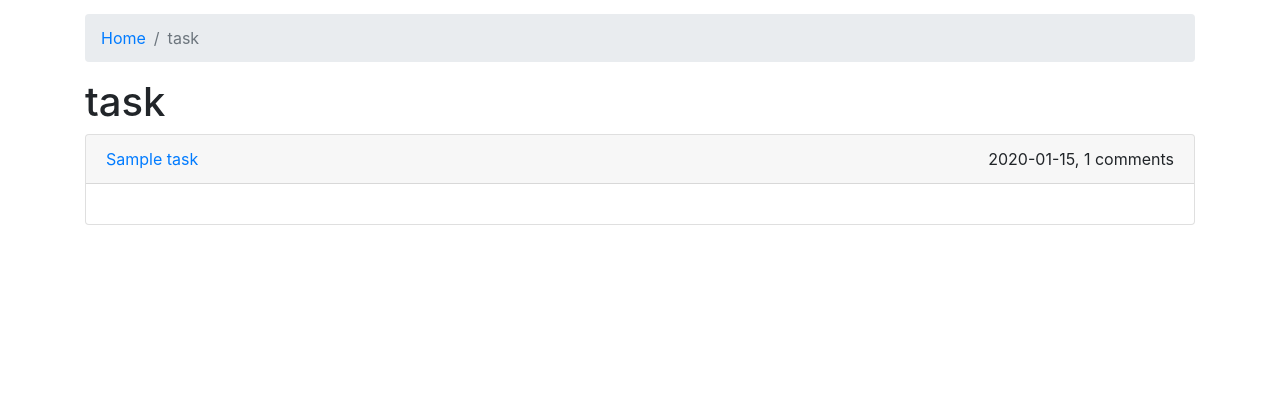
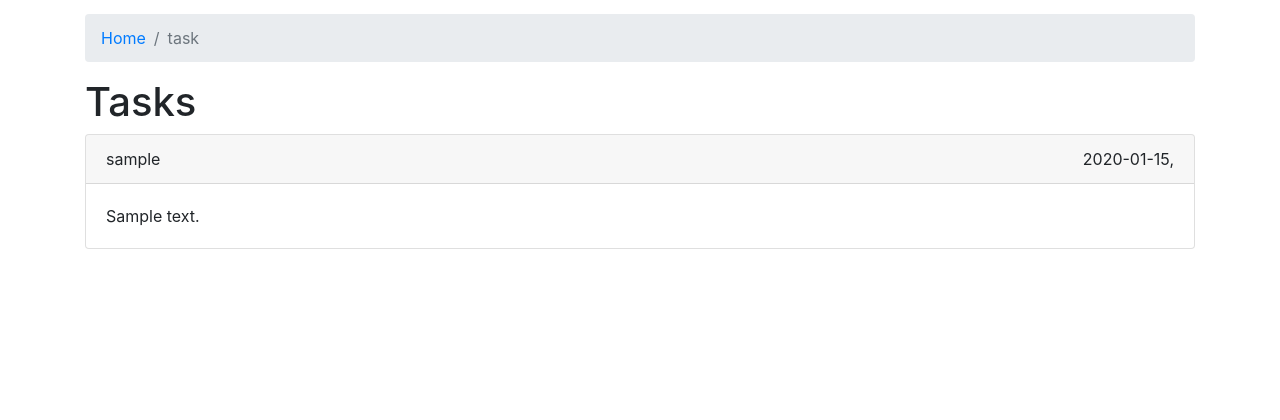
Before and after one commit to ilyastuit/test-psr7-framework, a PHP site: template templates/app/task/index.html.twig in a window 1280 px wide. Shown: the part 56-476 px from the top of the page. Run offline with PHP 8.4, Linux system fonts and the light colour scheme; the template is opened without the code that fills it: most values are stand-ins (such as "Sample title", 1, 10 or a date in 2020); some libraries are stand-ins or nearby versions.

Commit message:
Edited routes and views for tasks

```diff
--- a/config/routes.php
+++ b/config/routes.php
@@ -6,6 +6,6 @@ use Framework\Http\Application;
 /* @var Application $app */
 
 $app->get('home', '/', \App\Http\Action\Task\IndexAction::class);
-$app->get('task', '/task', \App\Http\Action\Task\TaskAction::class);
-$app->get('task_page', '/task/{page}', \App\Http\Action\Task\TaskAction::class, ['tokens' => ['page' => '\d+']]);
-$app->get('task_show', '/task/{id}', \App\Http\Action\Task\TaskAction::class, ['tokens' => ['id' => '\d+']]);
+$app->get('task', '/task', \App\Http\Action\Task\IndexAction::class);
+$app->get('task_page', '/task/{page}', \App\Http\Action\Task\IndexAction::class, ['tokens' => ['page' => '\d+']]);
+$app->get('task_show', '/task/{id}', \App\Http\Action\Task\ShowAction::class, ['tokens' => ['id' => '\d+']]);
--- a/templates/app/task/index.html.twig
+++ b/templates/app/task/index.html.twig
@@ -14,23 +14,23 @@
 {% endblock %}
 
 {% block content %}
-    <h1>task</h1>
+    <h1>Tasks</h1>
 
     {% for task in tasks %}
 
         <div class="card mb-3">
             <div class="card-header">
-                <span class="float-right">{{ task.date|date('Y-m-d') }}, {{ task.commentsCount }} comments</span>
-                <a href="{{ path('task_show', {'id': task.id}) }}">{{ task.title }}</a>
+                <span class="float-right">{{ task.created_at|date('Y-m-d') }}, </span>
+                <a>{{ task.username }}</a>
             </div>
-            <div class="card-body">{{ task.preview|nl2br }}</div>
+            <div class="card-body">{{ task.content|nl2br }}</div>
         </div>
 
     {% endfor %}
 
     {% include 'share/pager.html.twig' with {
         'pager': pager,
-        'main_route': 'task',
+        'main_route': 'home',
         'route': 'task_page',
     } %}
 
```
Also changed, not shown: src/App/Model/TaskReadRepository.php (+13 -2 lines), db/migrations/20200629114032_add_if_edited_column_to_tasks.php (added).
